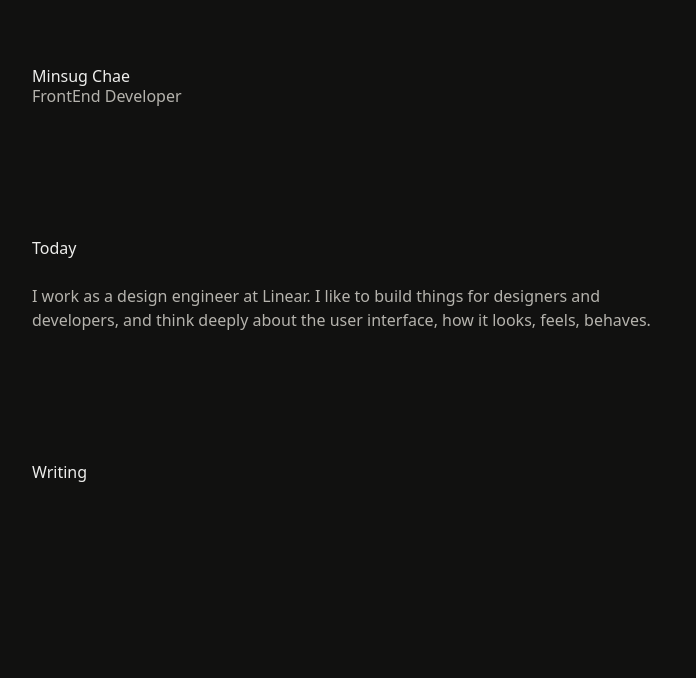
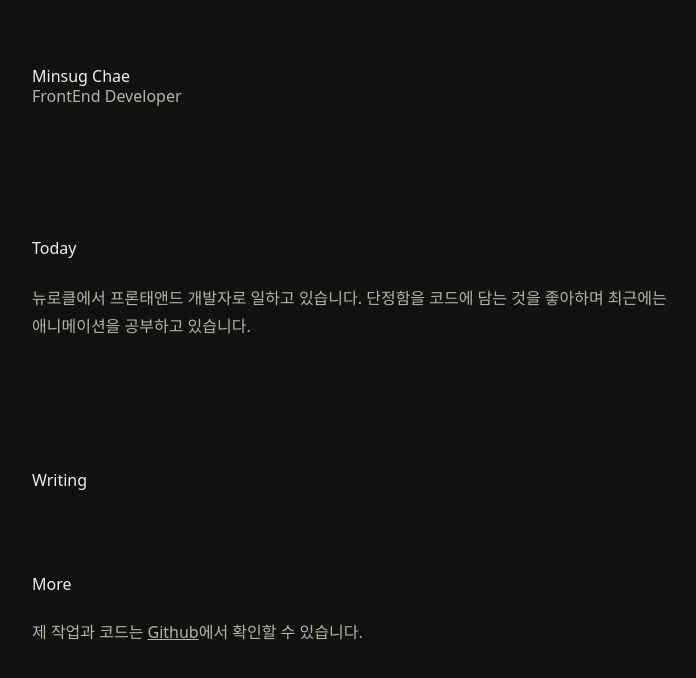
Before and after one commit to sht02048/minsug.me, an Astro site: page / in a window 1280 px wide. Shown: the whole page, without its empty margins (286-982 px from the left). Built offline with nearby package versions, Linux system fonts and the light colour scheme; Astro itself is replaced by a stand-in of ours.

Commit message:
✨ Blog 컴포넌트 초안

```diff
--- a/src/components/Blog.astro
+++ b/src/components/Blog.astro
@@ -4,14 +4,21 @@ import RecentWriting from "./RecentWriting.astro";
 ---
 
 <Header />
-<main class="mt-32">
-  <span class="mb-5 block font-medium sm:mb-6">Today</span>
+<div class="mb-6 block font-medium sm:mb-6">Today</div>
+<p class="leading-7 text-secondary">
+  뉴로클에서 프론태앤드 개발자로 일하고 있습니다. 단정함을 코드에 담는 것을
+  좋아하며 최근에는 <br /> 애니메이션을 공부하고 있습니다.
+</p>
+<div class="mt-16 sm:mt-32">
+  <RecentWriting />
+</div>
+<footer class="mt-16">
+  <span class="mb-6 block font-medium">More</span>
   <p class="text-secondary">
-    I work as a design engineer at Linear. I like to build things for designers
-    and developers, and think deeply about the user interface, how it looks,
-    feels, behaves.
+    제 작업과 코드는 <a
+      class="underline"
+      target="_blank"
+      href="https://github.com/sht02048">Github</a
+    >에서 확인할 수 있습니다.
   </p>
-  <div class="mt-16 sm:mt-32">
-    <RecentWriting />
-  </div>
-</main>
+</footer>
```
